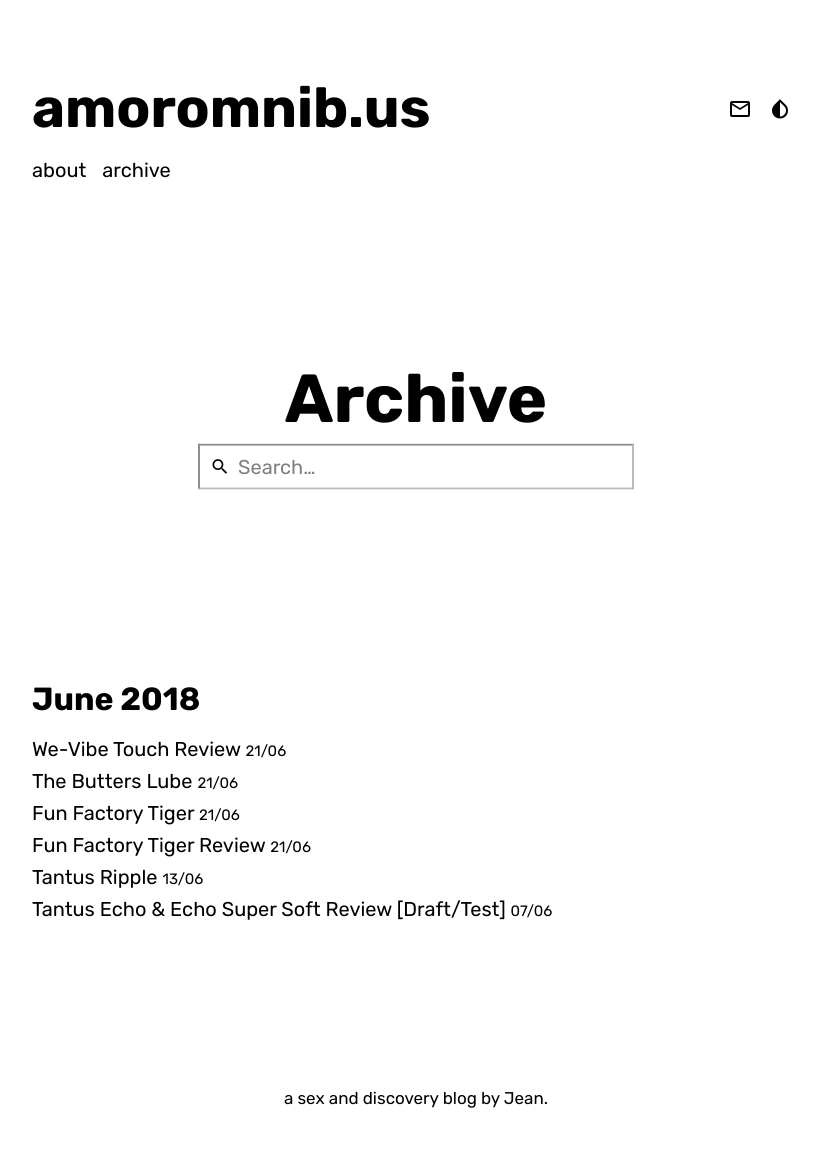
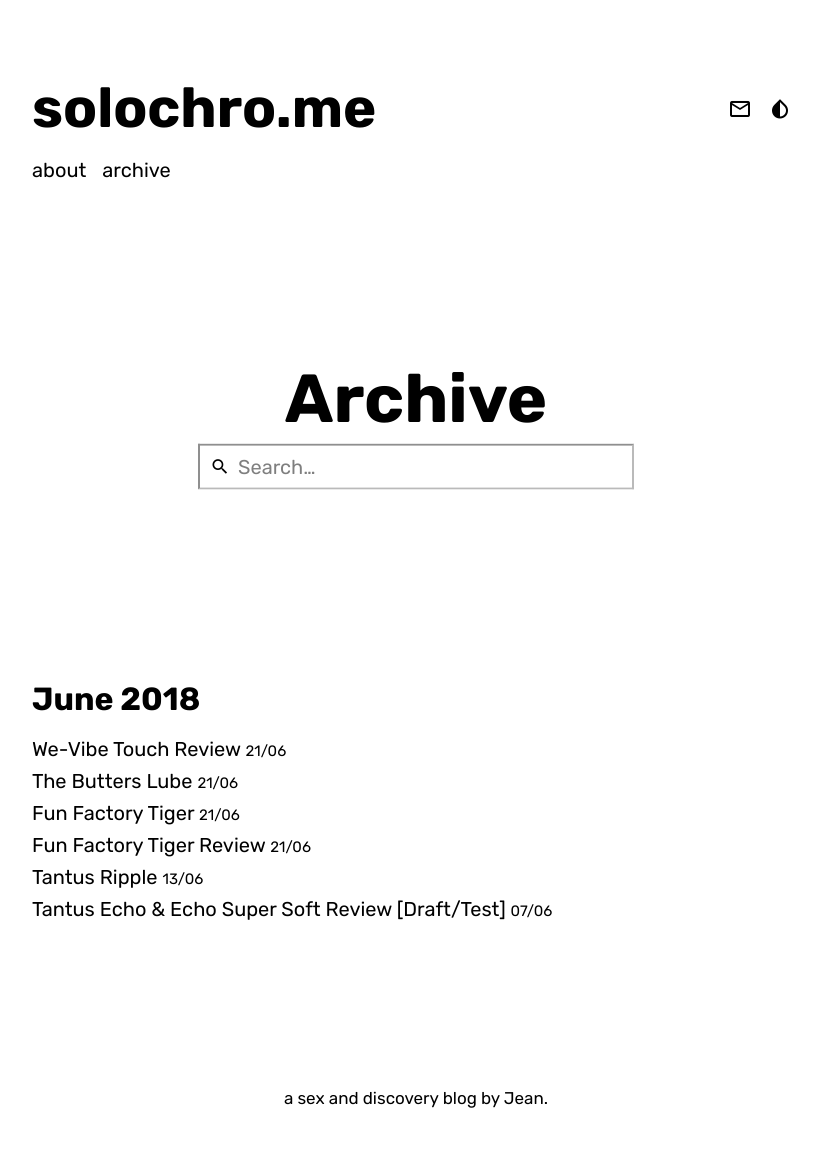
Before and after one commit to yvesklein/ao, a Jekyll site: the page built from archive.md, in a window 1280 px wide. Shown: the whole page, without its empty margins (224-1043 px from the left). Built offline with Jekyll 4.4.1, drawn with Linux system fonts in a browser that asks for light colours; some web fonts are replaced.

Commit message:
update domain

```diff
--- a/_config.yml
+++ b/_config.yml
@@ -1,17 +1,17 @@
 # Base blog settings
 baseurl                      : "" # the subpath of your site,                         # e.g. /blog/
                               # set to '' in case of hosting on GitHub
-url                          : "http://amoromnib.us" # the base hostname & protocol for your site
+url                          : "http://solochro.me" # the base hostname & protocol for your site
                                   # `http://<username>.github.io` - for GitHub
 
 blog:
-  title                      : amoromnib.us
+  title                      : solochro.me
   description                  : >
                                a sex and discovery blog
 
 # Layout configuration
   logo_path                  : "" # edit: removed logo obj in header.html.
-  search_path                : "http://amoromnib.us"
+  search_path                : "http://solochro.me"
   hero_layout                : true # turn on hero layout for blog and posts
   hero_placeholder           : "assets/img/generic_hero.jpg" # placeholder for hero image
   excerpts                   : true # show excerpts instead of full post content on blog page
@@ -27,7 +27,7 @@ blog:
 author:
   fullname                  : Jean
   rss                       : false # generate RSS feed and show it's icon in header
-  mail                      : your@email.com # change to your e-mail address
+  mail                      : jean@solochro.me # change to your e-mail address
   twitter                   :
   github                    :
   youtube                   :
```
